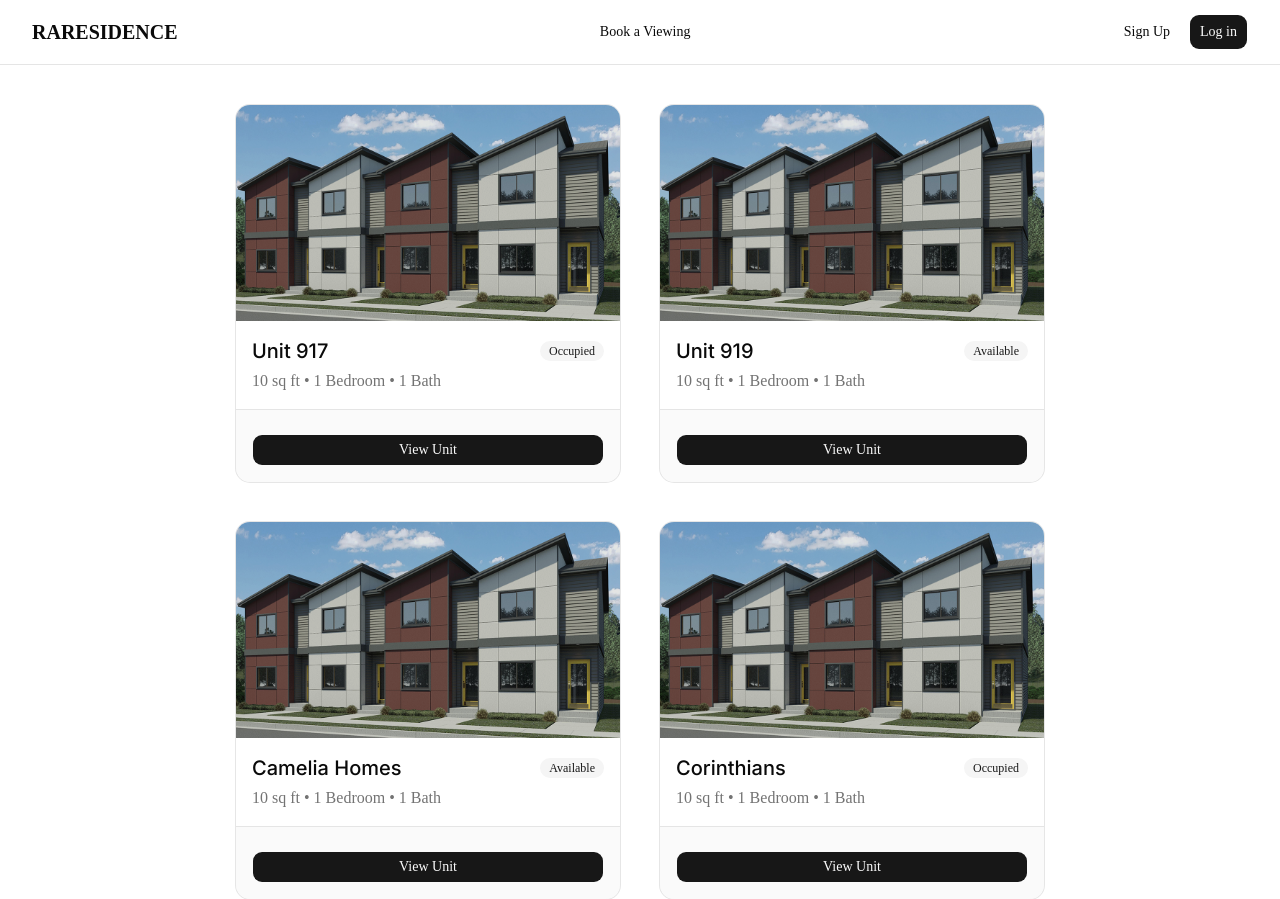
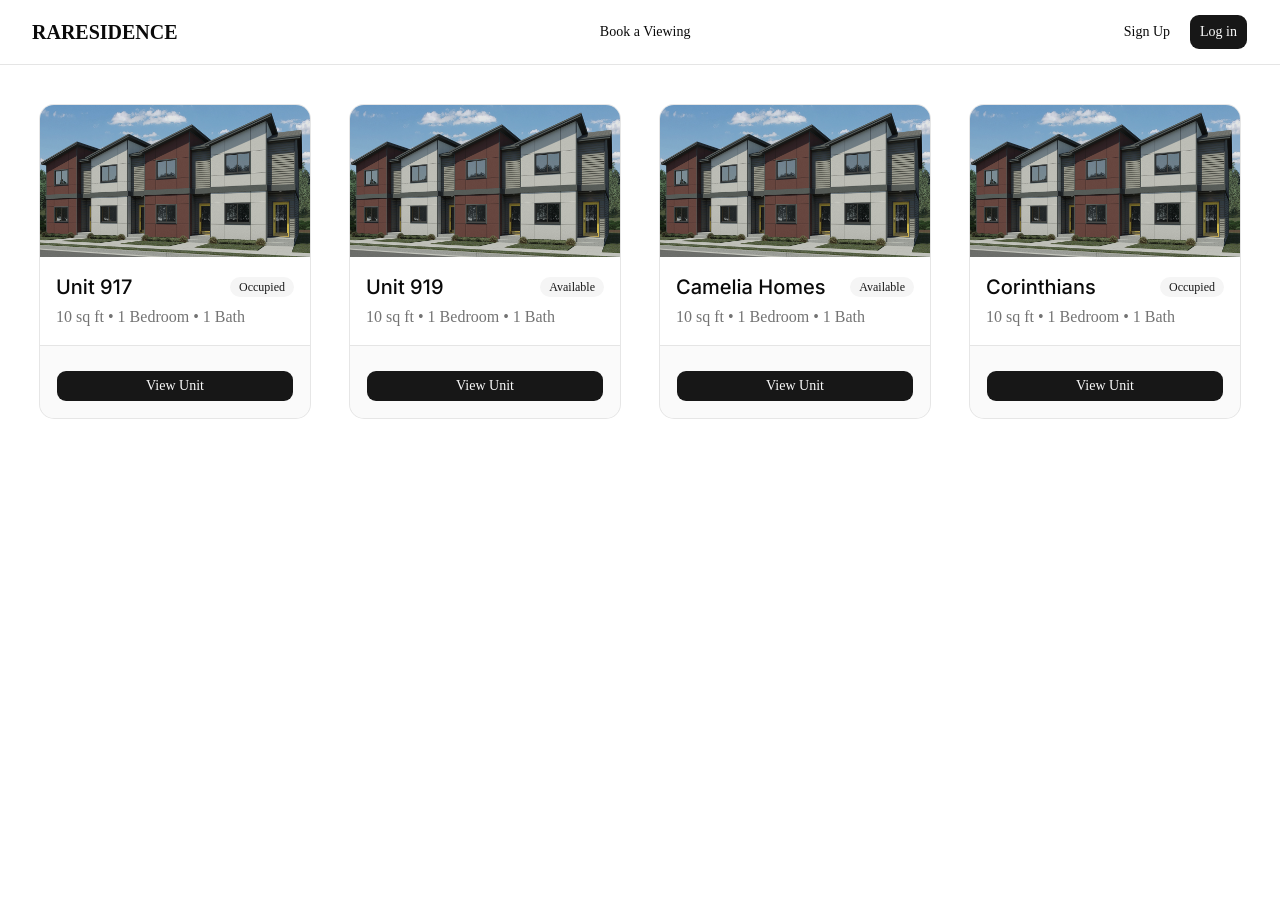
Before and after one commit to Raylee0424/RAREsidence, a Next.js app in the folder raresidence/: page /home in a window 1280 px wide. After the commit the page ends 800 px from the top, so only its background shows below. Built offline with nearby package versions, Linux system fonts and the light colour scheme.

Commit message:
fixed dynamic grid display

```diff
--- a/raresidence/src/app/home/page.tsx
+++ b/raresidence/src/app/home/page.tsx
@@ -27,8 +27,8 @@ export default function Home() {
   return (
     <>
       <div className="container mx-auto flex items-center justify-center">
-        <div className="mt-10">
-          <div className="grid grid-cols-2 grid-rows-2 gap-10">
+        <div className="m-10">
+          <div className="grid grid-cols-1 gap-10 sm:grid-cols-2 lg:grid-cols-4">
             {units.map((unit) => (
               <UnitGrid
                 key={unit.id}
```
